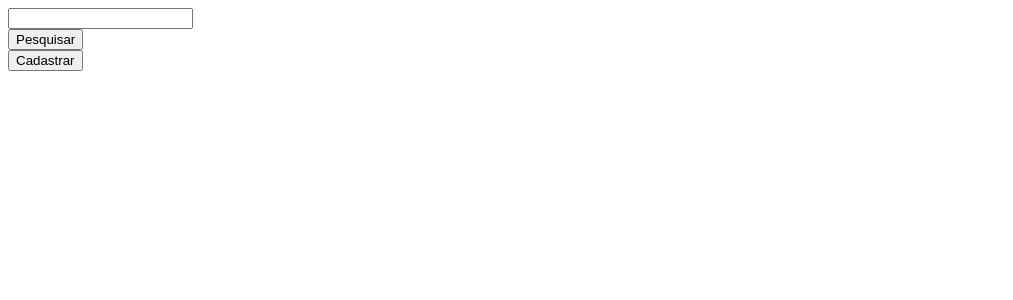
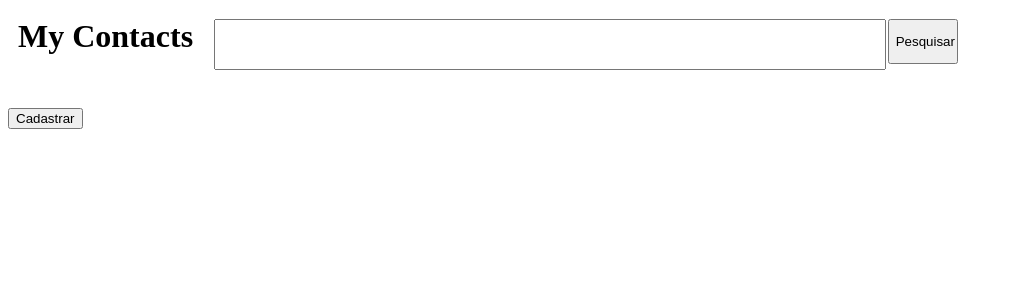
Before and after one commit to caffranksereia/my-contact, a React (Create React App) app: page / in a window 1280 px wide. Shown: the top 300 px of the page, without its empty margins (0-1013 px from the left). Built offline with nearby package versions, Linux system fonts and the light colour scheme.

Commit message:
feat: SearchContact component

```diff
--- a/src/search.contact.tsx
+++ b/src/search.contact.tsx
@@ -1,13 +1,45 @@
 import React from 'react';
+import styled from 'styled-components';
+
+const DivGrid = styled.div`
+    display: flex;
+    width:100%;
+    height: 100px;
+`;
+const Form = styled.form`
+    display: flex;
+    width:70%;
+    height: 50px;
+    margin: 10px;10px;5px;5px
+`;
+const Input = styled.input`
+width:75%;
+height: 45px;
+margin: 1px;1px;1px;1px;
+`;
+
+const Button = styled.button`
+width:70px;
+height: 45px;
+margin: 1px;1px;1px;1px;
+`;
+const Title = styled.h1`
+    font-color = 00000;
+    margin: 10px;25px;5px;5px
+`;
 
 function SearchContact() {
   return (
-    <div>
-      <form>
-        <input ></input>
-      </form>
-      <button>Pesquisar</button>
-    </div>
+    <DivGrid>
+       <Title>
+        My Contacts
+       </Title>
+      <Form>
+        <Input ></Input>
+        <Button>Pesquisar</Button>
+      </Form>
+
+    </DivGrid>
   );
 }
 
```
